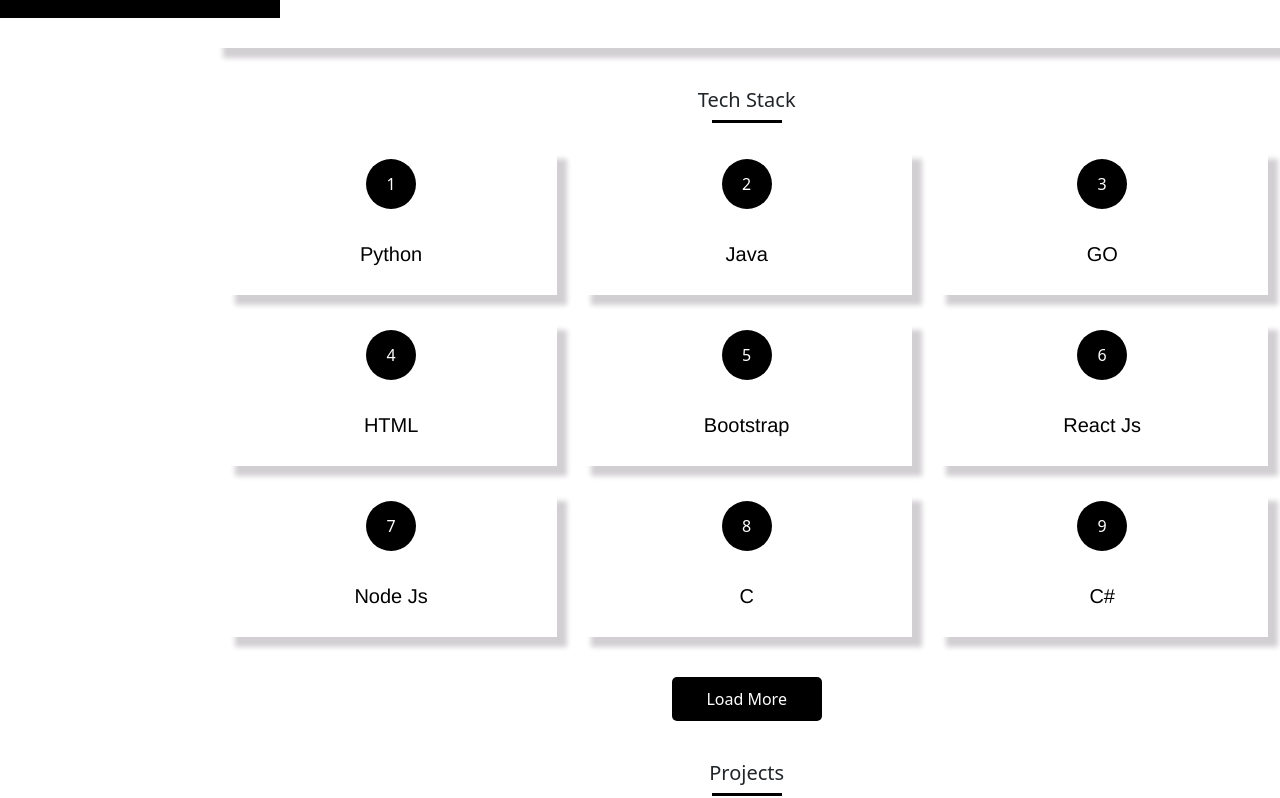
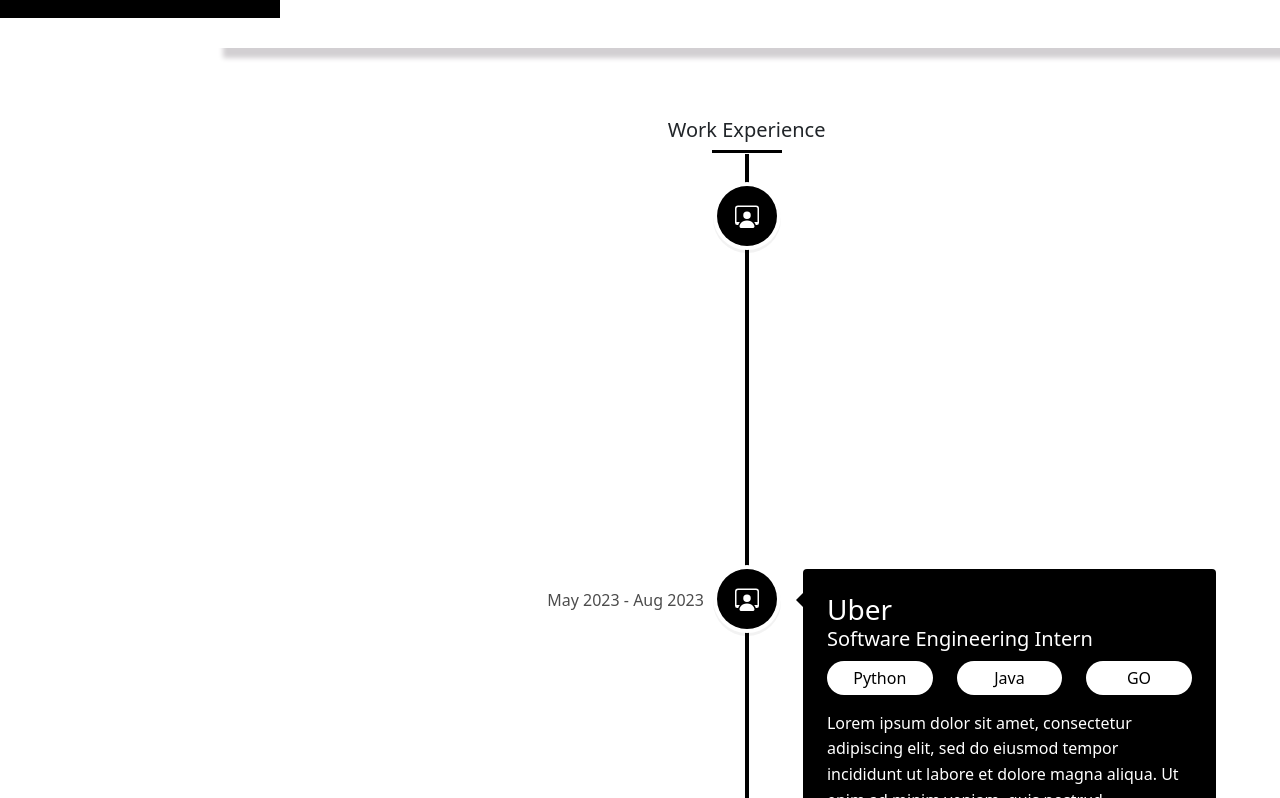
Before and after one commit to mulengangulale/My-Personal-Portfolio, a React (Create React App) app: page / in a window 1280 px wide. Shown: the part 782-1580 px from the top of the page. Built offline with nearby package versions, Linux system fonts and the light colour scheme.

Commit message:
Finished with the Work Experince Section

```diff
--- a/package.json
+++ b/package.json
@@ -10,6 +10,7 @@
     "react-dom": "^18.2.0",
     "react-icons": "^4.11.0",
     "react-scripts": "5.0.1",
+    "react-vertical-timeline-component": "^3.6.0",
     "typewriter-effect": "^2.21.0",
     "web-vitals": "^2.1.4"
   },
--- a/src/components/Contents/Contents.js
+++ b/src/components/Contents/Contents.js
@@ -4,14 +4,16 @@
 import Home from '../Home/Home';
 import TechStack from '../TechStack/TechStack';
 import Project from '../Projects/Project';
+import WorkExperience from '../WorkExperience/WorkExperience';
 
 const Content = () => {
   return (
     <>
         <Home />
         <About />
+        <WorkExperience />
+        <Project />
         <TechStack />
-        <Project />
     </>
   );
 };
--- a/src/components/Projects/Project.js
+++ b/src/components/Projects/Project.js
@@ -57,11 +57,11 @@
         },
         {
             name: "Lorem Ipsum",
-            des: "Lorem ipsum banbo confus consus ipsum lorem decapo sisha en lancada delapops. Lorem ipsum banbo confus consus ipsum lorem decapo sisha en lancada delapops. Lorem ipsum banbo confus consus ipsum lorem decapo sisha en lancada delapops",
+            des: "Lorem ipsum banbo confus consus ipsum lorem decapo sisha en lancada delapops. Lorem ipsum banbo confus consus ipsum lorem decapo sisha en lancada delapops",
             projectlink: "#None",
             techused: [
                 {techname: "Lorem"},
-                {techname: "Ipsum"},
+                {techname: "Lorem"},
                 {techname: "Lorem"}
             ]
         }
--- /dev/null
+++ b/src/components/WorkExperience/WorkExperience.css
@@ -0,0 +1,20 @@
+.top-space{
+    margin-top: 70px;
+}
+
+.tech-skills{
+    background-color: white;
+    text-align: center;
+    border-radius: 90px;
+    padding: 5px;
+    margin-top: 10px;
+    color: black;
+}
+
+.tech-skills:hover{
+    background-color: gray;
+    cursor: pointer;
+}
+.date-class{
+    color: black;
+}
--- a/src/components/WorkExperience/WorkExperience.js
+++ b/src/components/WorkExperience/WorkExperience.js
@@ -0,0 +1,129 @@
+import React from "react";
+import "./WorkExperience.css";
+import { VerticalTimeline, VerticalTimelineElement }  from 'react-vertical-timeline-component';
+import 'react-vertical-timeline-component/style.min.css';
+import {BsPersonWorkspace } from "react-icons/bs"
+
+const WorkExperience = () => {
+  // const imgUrl = "./uber.jpeg"
+  // const containerStyle = {
+  //   backgroundImage: `url(${imgUrl})`,
+  //   // backgroundSize: 'cover', // You can adjust this as needed
+  //   // backgroundPosition: 'center center', // You can adjust this as needed
+  //   // width: '100%',
+  //   // height: '100vh',
+  // };
+  const data = [
+    {
+      companyname: "EcoCAR Competion",
+      position: "Software Engineering Intern",
+      des: "Lorem ipsum dolor sit amet, consectetur adipiscing elit, sed do eiusmod tempor incididunt ut labore et dolore magna aliqua. Ut enim ad minim veniam, quis nostrud exercitation ullamco laboris nisi ut aliquip ex ea commodo consequat.",
+      period: "Aug 2023 - Present",
+      techskills: [
+        {
+          techname: "Python"
+        },
+        {
+          techname: "MatLab"
+        },
+        {
+          techname: "Tensor"
+        }
+      ]
+    },
+    {
+      companyname: "Uber",
+      position: "Software Engineering Intern",
+      des: "Lorem ipsum dolor sit amet, consectetur adipiscing elit, sed do eiusmod tempor incididunt ut labore et dolore magna aliqua. Ut enim ad minim veniam, quis nostrud exercitation ullamco laboris nisi ut aliquip ex ea commodo consequat.",
+      period: "May 2023 - Aug 2023",
+      techskills: [
+        {
+          techname: "Python"
+        },
+        {
+          techname: "Java"
+        },
+        {
+          techname: "GO"
+        }
+      ]
+    },
+    {
+      companyname: "ServiceNow",
+      position: "Quality Engineering Intern",
+      des: "Lorem ipsum dolor sit amet, consectetur adipiscing elit, sed do eiusmod tempor incididunt ut labore et dolore magna aliqua. Ut enim ad minim veniam, quis nostrud exercitation ullamco laboris nisi ut aliquip ex ea commodo consequat.",
+      period: "May 2022 - Aug 2022",
+      techskills: [
+        {
+          techname: "Python"
+        },
+        {
+          techname: "Java"
+        },
+        {
+          techname: "React"
+        }
+      ]
+    },
+    {
+      companyname: "Apple",
+      position: "Apple Project Researcher",
+      des: "Lorem ipsum dolor sit amet, consectetur adipiscing elit, sed do eiusmod tempor incididunt ut labore et dolore magna aliqua. Ut enim ad minim veniam, quis nostrud exercitation ullamco laboris nisi ut aliquip ex ea commodo consequat.",
+      period: "Nov 2022 - May 2023",
+      techskills: [
+        {
+          techname: "Swift"
+        },
+        {
+          techname: "Java"
+        },
+        {
+          techname: "Python"
+        }
+      ]
+    }
+  ]
+  return (
+    <div className="container">
+
+        <div className="section-title">
+          <h5 className="top-space">Work Experience</h5>
+          <span className="line"></span>
+        </div>
+
+        <VerticalTimeline lineColor="black">
+          {data.map((item, index)=>(
+            <VerticalTimelineElement
+            key={index}
+            className="vertical-timeline-element--work"
+            // style={containerStyle}
+            contentStyle={{ background: 'black', color: 'white' }}
+            contentArrowStyle={{ borderRight: '7px solid  black' }}
+            date={item.period}
+            dateClassName="date-class"
+            iconStyle={{ background: 'black', color: 'white' }}
+            icon={<BsPersonWorkspace />}
+          >
+            <h3 className="vertical-timeline-element-title">{item.companyname}</h3>
+            <h5 className="vertical-timeline-element-subtitle">{item.position}</h5>
+            <div className="row">
+              {item.techskills.map((tec, index)=>(
+                  <div className="col-xl-4 col-lg-4 col-md-6 col-sm-12" key={index}>
+                    <div className="tech-skills">
+                      <div>{tec.techname}</div>
+                    </div>
+                  </div>
+              ))}
+            </div>
+            <p>
+              {item.des}
+            </p>
+          </VerticalTimelineElement>
+          ))};
+
+        </VerticalTimeline>
+    </div>
+  )
+}
+
+export default WorkExperience
```
Also changed, not shown: src/components/WorkExperience/uber.jpeg (added), 1 other file (tests, documents, lock files or other folders).
